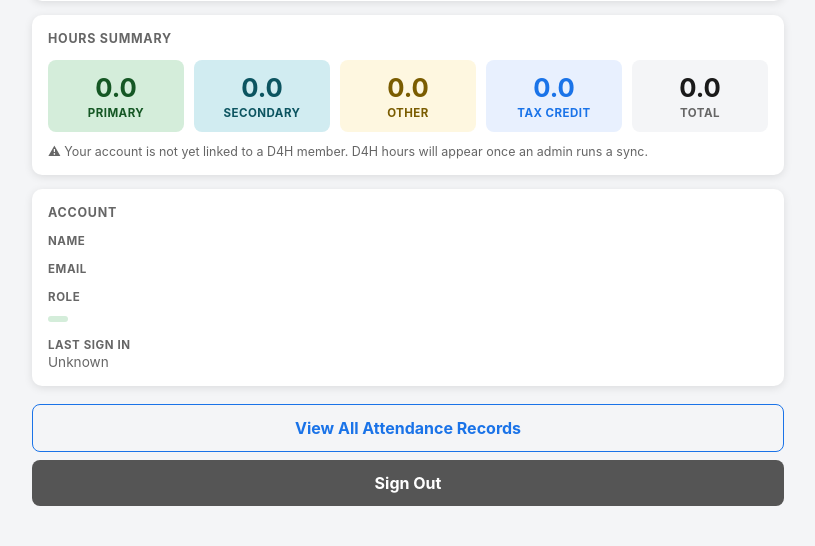
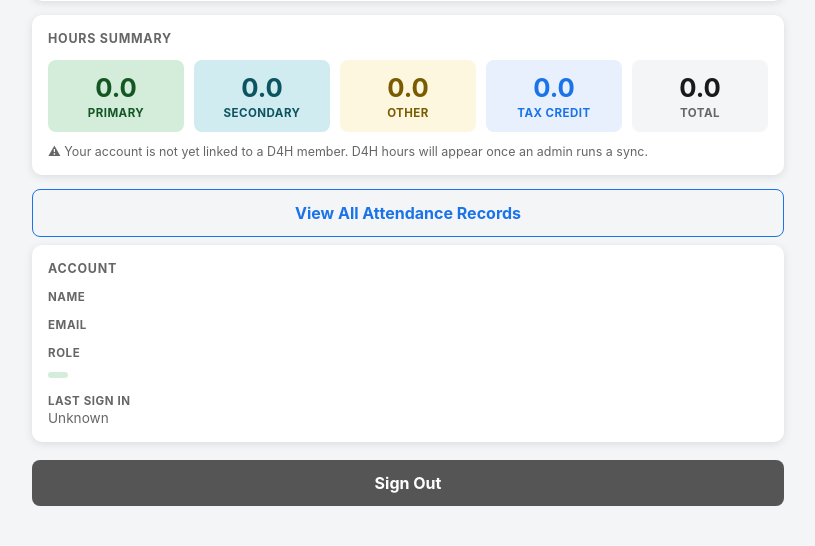
Before and after one commit to alexwhitlock/hours-log-2, a Flask app: template templates/profile.html in a window 1280 px wide. Shown: the part 254-800 px from the top of the page, without its empty margins (232-1047 px from the left). Run offline with Flask 3, Linux system fonts and the light colour scheme; the template is opened without the code that fills it, so the values that code supplies are empty.

Commit message:
Move 'View All Attendance Records' button above account card
Co-Authored-By: Claude Sonnet 4.6 <noreply@anthropic.com>

```diff
--- a/templates/profile.html
+++ b/templates/profile.html
@@ -113,6 +113,8 @@
   {% endif %}
 </div>
 
+<a href="/attendance" class="btn btn-outline btn-full" style="margin-bottom:8px">View All Attendance Records</a>
+
 <!-- Account info -->
 <div class="card">
   <div class="card-title">Account</div>
@@ -144,7 +146,6 @@
   </div>
 </div>
 
-<a href="/attendance" class="btn btn-outline btn-full" style="margin-top:4px">View All Attendance Records</a>
-<a href="/auth/logout" class="btn btn-grey btn-full" style="margin-top:8px">Sign Out</a>
+<a href="/auth/logout" class="btn btn-grey btn-full" style="margin-top:4px">Sign Out</a>
 
 {% endblock %}
```
